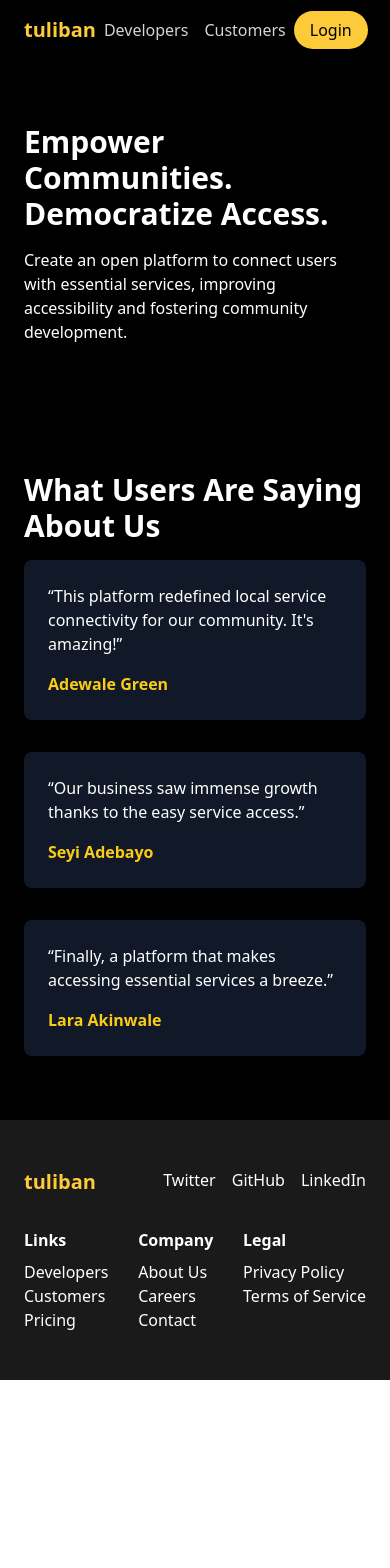
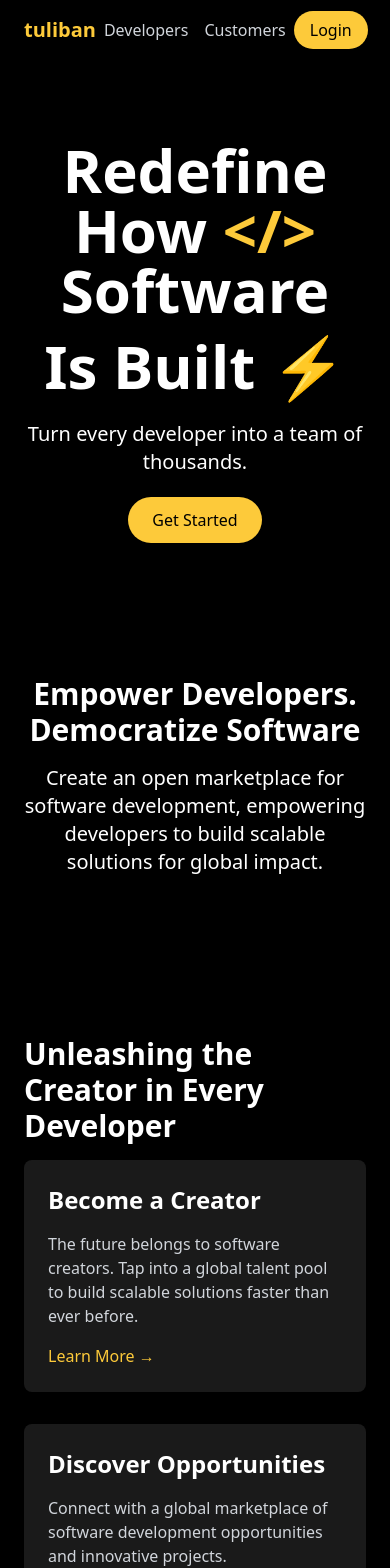
Before and after one commit to fasakinhenry/consolve, a React (Vite) app: page / in a window 390 px wide. Shown: the top 1568 px of the page. Before the commit the page ends 1380 px from the top, so only its background shows below. Built offline with nearby package versions, Linux system fonts and the light colour scheme.

Commit message:
feat: update the Landing page

```diff
--- a/src/pages/LandingPage.jsx
+++ b/src/pages/LandingPage.jsx
@@ -1,39 +1,65 @@
 import React from 'react';
 import MainLayout from '../layouts/MainLayout';
+import Hero from '../components/Hero';
 import Section from '../components/Section';
+import FeatureCard from '../components/FeatureCard';
+import TwitterPost from '../components/TwitterPost';
 
 const LandingPage = () => {
     return (
         <MainLayout>
-      <Section title='Empower Communities. Democratize Access.'>
-        <p>
-          Create an open platform to connect users with essential services,
-          improving accessibility and fostering community development.
-        </p>
+            <Hero />
+            <Section
+                title="Empower Developers. Democratize Software"
+                description="Create an open marketplace for software development, empowering developers to build scalable solutions for global impact."
+                centered
+            />
+            <Section title="Unleashing the Creator in Every Developer">
+                <div className="grid grid-cols-1 md:grid-cols-2 gap-8">
+                    <FeatureCard
+                        title="Become a Creator"
+                        description="The future belongs to software creators. Tap into a global talent pool to build scalable solutions faster than ever before."
+                        linkText="Learn More"
+                    />
+                    <FeatureCard
+                        title="Discover Opportunities"
+                        description="Connect with a global marketplace of software development opportunities and innovative projects."
+                        linkText="Explore More"
+                    />
+                    <FeatureCard
+                        title="Build At Scale"
+                        description="Leverage our platform to build complex software solutions with ease, accessing top talent worldwide."
+                        linkText="Start Building"
+                    />
+                </div>
             </Section>
-      <Section title='What Users Are Saying About Us' dark>
-        <div className='grid grid-cols-1 md:grid-cols-3 gap-8'>
-          <div className='bg-gray-900 p-6 rounded-lg'>
-            <p className='mb-4'>
-              “This platform redefined local service connectivity for our
-              community. It's amazing!”
-            </p>
-            <h4 className='text-yellow-400 font-bold'>Adewale Green</h4>
+            <Section title="What Devs Are Saying About Us">
+                <div className="grid grid-cols-1 md:grid-cols-3 gap-8">
+                    <TwitterPost
+                        text="Tuliban has completely transformed how I approach software development. It's revolutionary!"
+                        author="Jane Doe"
+                        username="janedoe"
+                        avatar="https://via.placeholder.com/48"
+                    />
+                    <TwitterPost
+                        text="The opportunities I've found on Tuliban have skyrocketed my career. Highly recommended!"
+                        author="John Smith"
+                        username="johnsmith"
+                        avatar="https://via.placeholder.com/48"
+                    />
+                    <TwitterPost
+                        text="Building software at scale has never been easier. Tuliban is a game-changer!"
+                        author="Alice Johnson"
+                        username="alicejohnson"
+                        avatar="https://via.placeholder.com/48"
+                    />
                 </div>
-          <div className='bg-gray-900 p-6 rounded-lg'>
-            <p className='mb-4'>
-              “Our business saw immense growth thanks to the easy service
-              access.”
-            </p>
-            <h4 className='text-yellow-400 font-bold'>Seyi Adebayo</h4>
-          </div>
-          <div className='bg-gray-900 p-6 rounded-lg'>
-            <p className='mb-4'>
-              “Finally, a platform that makes accessing essential services a
-              breeze.”
-            </p>
-            <h4 className='text-yellow-400 font-bold'>Lara Akinwale</h4>
-          </div>
+            </Section>
+            <Section>
+                <div className="bg-[#fdca3a] text-black p-8 rounded-lg text-center">
+                    <h2 className="text-3xl font-semibold mb-4">Start Your Journey Today!</h2>
+                    <p className="mb-6">Join thousands of developers redefining how software is built. Experience the power of global collaboration.</p>
+                    <a href="#" className="bg-black text-[#fdca3a] px-6 py-3 rounded-full hover:bg-gray-800">Get Started</a>
                 </div>
             </Section>
         </MainLayout>
```
Lines whose indentation alone changed are shown as unchanged.
